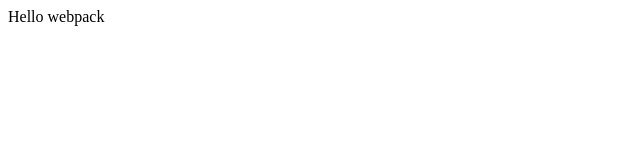
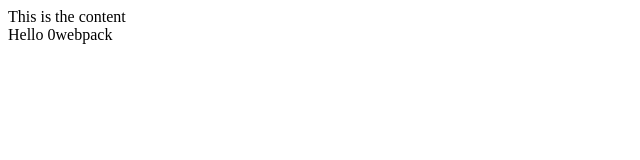
Before and after one commit to kbjude/restaurant, a website built with webpack: page dist/index.html in a window 1280 px wide. Shown: the whole page, without its empty margins (0-640 px from the left). Built offline with nearby package versions, Linux system fonts and the light colour scheme.

Commit message:
Well setup webpark

```diff
--- a/package.json
+++ b/package.json
@@ -5,7 +5,8 @@
   "private": true,
   "main": "index.js",
   "scripts": {
-    "test": "echo \"Error: no test specified\" && exit 1"
+    "test": "echo \"Error: no test specified\" && exit 1",
+    "build": "webpack"
   },
   "repository": {
     "type": "git",
@@ -21,5 +22,8 @@
   "devDependencies": {
     "webpack": "^4.44.1",
     "webpack-cli": "^3.3.12"
+  },
+  "dependencies": {
+    "lodash": "^4.17.20"
   }
 }
--- a/src/index.js
+++ b/src/index.js
@@ -1,10 +1,12 @@
 import _ from 'lodash';
 
-function component() {
+  function component() {
     const element = document.createElement('div');
 
-    // Lodash, currently included via a script, is required for this line to work
-    element.innerHTML = _.join(['Hello', 'webpack'], ' ');
+   // Lodash, currently included via a script, is required for this line to work
+   // Lodash, now imported by this script
+    element.innerHTML = _.join(['Hello', + ' ' + 'webpack'], ' ');
+    console.log(alert("Whats happening"))
 
     return element;
   }
```
Also changed, not shown: dist/index.html, dist/main.js (added), 1 other file.
